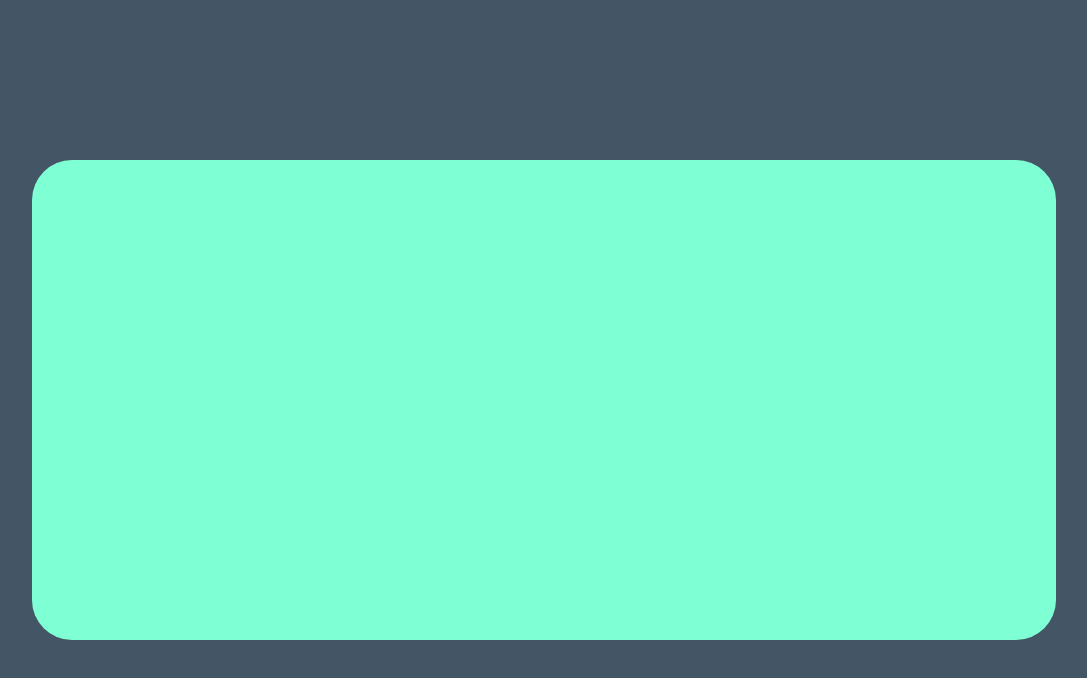
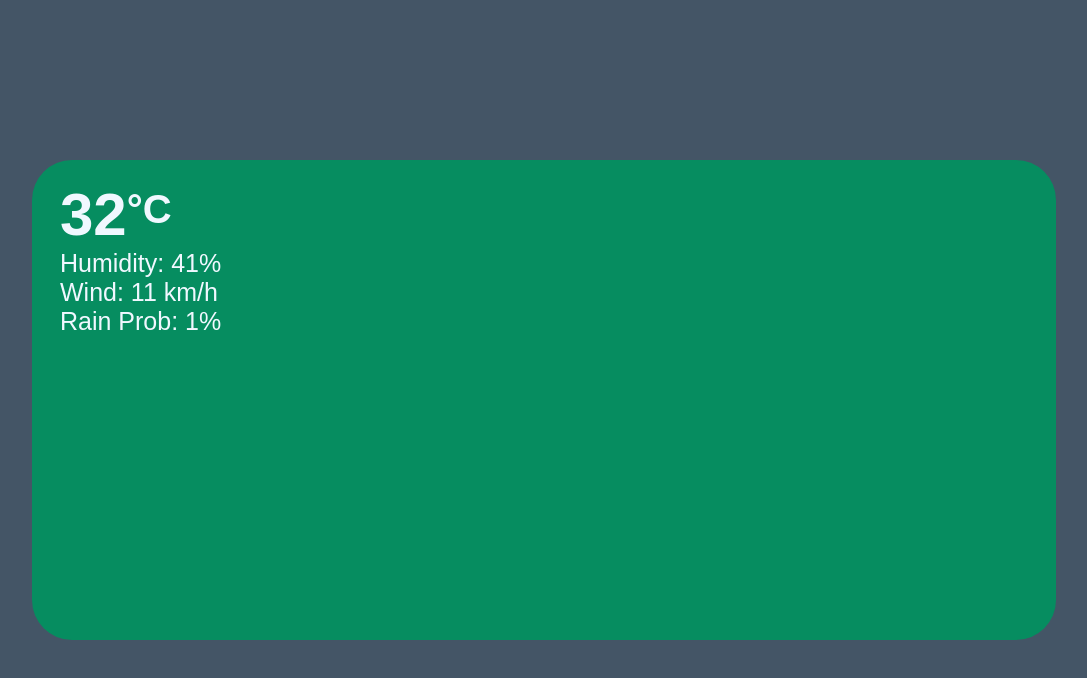
Before and after one commit to SaulRuizS/WeatherApp, a React app: page / in a window 1280 px wide. Shown: the top 678 px of the page, without its empty margins (96-1183 px from the left). Built offline with nearby package versions, Linux system fonts and the light colour scheme; the HTML template or start-up script is replaced by a standard one.

Commit message:
More components added

```diff
--- a/src/assets/styles/Card.scss
+++ b/src/assets/styles/Card.scss
@@ -1,8 +1,11 @@
 .card {
+    display: flex;
+    flex-direction: column;
     min-height: 300px;
     min-width: 300px;
     height: 60vh;
     width: 80vw;
+    padding: 20px 28px 20px 28px;
     border-radius: 40px;
-    background-color: aquamarine;
+    background-color: rgb(6, 141, 96);
 }
--- /dev/null
+++ b/src/assets/styles/MoreData.scss
@@ -0,0 +1,6 @@
+.more-data {
+    font-family: sans-serif;
+    font-weight: 400;
+    font-size: 4rem;
+    color: aliceblue;
+}
--- /dev/null
+++ b/src/assets/styles/Temperature.scss
@@ -0,0 +1,14 @@
+.temperature {
+    font-family: sans-serif;
+    color: aliceblue;
+
+    h1 {
+        font-size: 6rem;
+
+        span {
+            position: relative;
+            top: -12px;
+            font-size: 4rem;
+        }
+    }
+}
--- a/src/components/Card.tsx
+++ b/src/components/Card.tsx
@@ -1,10 +1,13 @@
 import React from 'react';
+import Temperature from './Temperature';
+import MoreData from './MoreData';
 import '../assets/styles/Card.scss';
 
 const Card = () => {
     return (
         <div className='card'>
-
+            <Temperature />
+            <MoreData />
         </div>
     );
 };
--- /dev/null
+++ b/src/components/MoreData.tsx
@@ -0,0 +1,14 @@
+import React from 'react';
+import '../assets/styles/MoreData.scss';
+
+const MoreData = () => {
+    return (
+        <div className='more-data'>
+            <p className='humidity'>Humidity: 41%</p>
+            <p className='wind'>Wind: 11 km/h</p>
+            <p className='rain-probability'>Rain Prob: 1%</p>
+        </div>
+    );
+};
+
+export default MoreData;
--- /dev/null
+++ b/src/components/Temperature.tsx
@@ -0,0 +1,12 @@
+import React from 'react';
+import '../assets/styles/Temperature.scss';
+
+const Temperature = () => {
+    return (
+        <div className='temperature'>
+            <h1>32<span>°C</span></h1>
+        </div>
+    );
+};
+
+export default Temperature;
```
